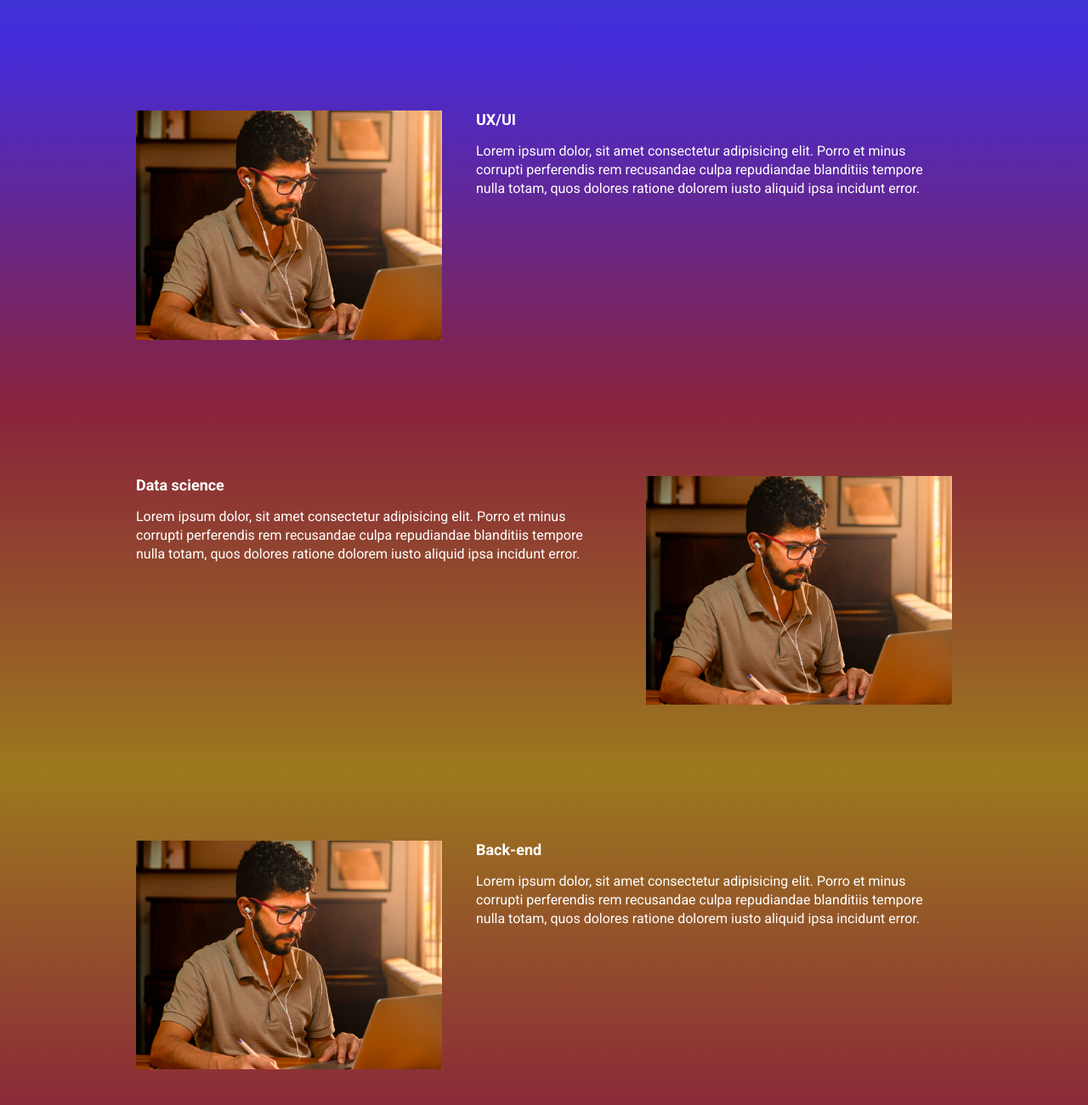
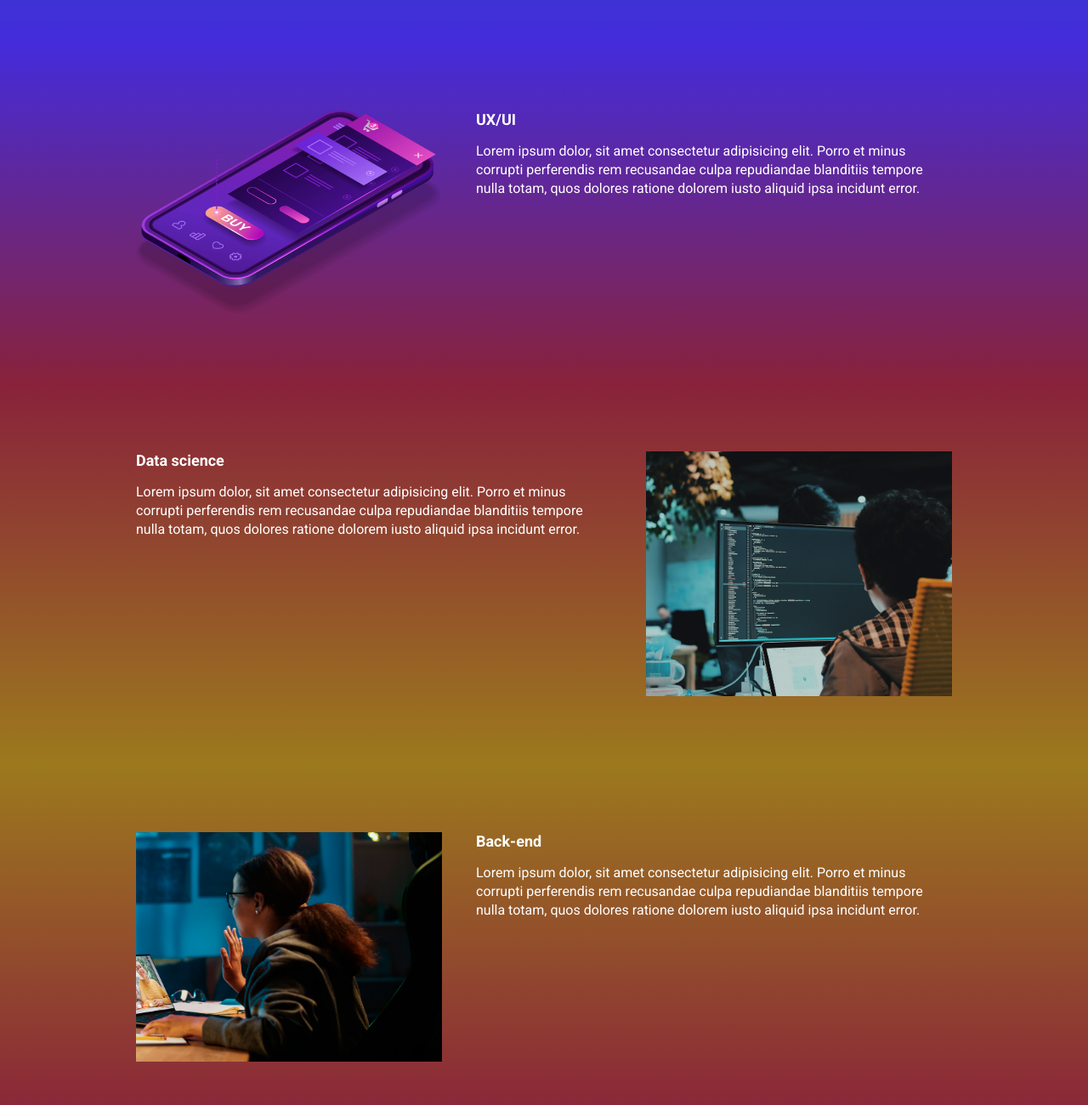
Before and after one commit to grimmbunny/landingpage_proj, a website built with Parcel: page src/index.html in a window 1280 px wide. Shown: the part 940-2240 px from the top of the page at 85% size. Built offline with nearby package versions, Linux system fonts and the light colour scheme.

Commit message:
mudança imagens

```diff
--- a/src/index.html
+++ b/src/index.html
@@ -58,7 +58,7 @@
                     Lorem ipsum dolor, sit amet consectetur adipisicing elit. Porro et minus corrupti perferendis rem recusandae culpa repudiandae blanditiis tempore nulla totam, quos dolores ratione dolorem iusto aliquid ipsa incidunt error.
                 </p>
             </div>
-            <img class="event__image" src="./images/frontend.png" alt="front end">
+            <img class="event__image" src="./images/ui-ux.png" alt="front end">
         </div>
     </section>
 
@@ -70,7 +70,7 @@
                     Lorem ipsum dolor, sit amet consectetur adipisicing elit. Porro et minus corrupti perferendis rem recusandae culpa repudiandae blanditiis tempore nulla totam, quos dolores ratione dolorem iusto aliquid ipsa incidunt error.
                 </p>
             </div>
-            <img class="event__image" src="./images/frontend.png" alt="front end">
+            <img class="event__image" src="./images/data.png" alt="front end">
         </div>
     </section>
 
@@ -82,7 +82,7 @@
                     Lorem ipsum dolor, sit amet consectetur adipisicing elit. Porro et minus corrupti perferendis rem recusandae culpa repudiandae blanditiis tempore nulla totam, quos dolores ratione dolorem iusto aliquid ipsa incidunt error.
                 </p>
             </div>
-            <img class="event__image" src="./images/frontend.png" alt="front end">
+            <img class="event__image" src="./images/backend.png" alt="front end">
         </div>
     </section>
 
```
